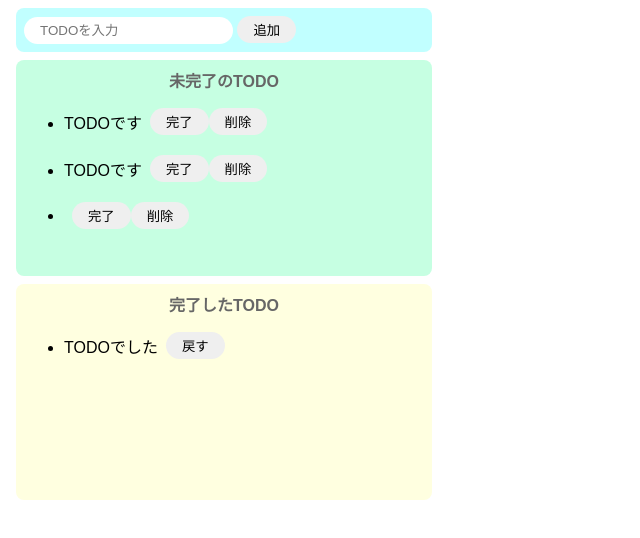
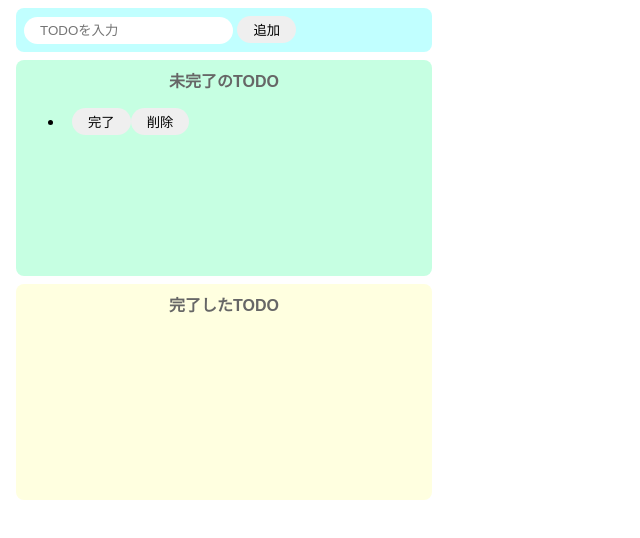
Before and after one commit to R-Tomishi/JS_ToDoApp, a website built with Parcel: page index.html in a window 1280 px wide. Both pictures are taken after a click on the button "追加". Shown: the whole page, without its empty margins (0-640 px from the left). Built offline with nearby package versions, Linux system fonts and the light colour scheme.

Commit message:
js script finish

```diff
--- a/index.html
+++ b/index.html
@@ -12,25 +12,9 @@
     </div>
     <div class="incomplete-area" , id="incomplete-list">
       <p class="title">未完了のTODO</p>
-      <ul class="list-row">
-        <li>TODOです</li>
-        <button>完了</button>
-        <button>削除</button>
-      </ul>
-      <ul class="list-row">
-        <li>TODOです</li>
-        <button>完了</button>
-        <button>削除</button>
-      </ul>
     </div>
     <div class="complete-area" , id="complete-list">
       <p class="title">完了したTODO</p>
-      <ul class="list-row">
-        <li>TODOでした</li>
-        <div>
-          <button>戻す</button>
-        </div>
-      </ul>
     </div>
     <script src="src/index.js"></script>
   </body>
--- a/src/index.js
+++ b/src/index.js
@@ -5,13 +5,18 @@ const onClickAdd = () => {
   const inputText = document.getElementById("add-text").value;
   document.getElementById("add-text").value = "";
 
+  createIncompleteList(inputText);
+};
+
+// 未完了リストに追加する関数
+const createIncompleteList = (text) => {
   // ul生成
   const ul = document.createElement("ul");
   ul.className = "list-row";
 
   // liタグ生成
   const li = document.createElement("li");
-  li.innerText = inputText;
+  li.innerText = text;
 
   // button(完了)タグを生成
   const completeButton = document.createElement("button");
@@ -42,7 +47,7 @@ const onClickAdd = () => {
 
       // テキストを取得
       const text = backButton.parentNode.firstElementChild.innerText;
-      console.log(text);
+      createIncompleteList(text);
     });
 
     // divタグの子要素に各要素を作成
@@ -75,9 +80,6 @@ const onClickAdd = () => {
   // 未完了リストに追加
   document.getElementById("incomplete-list").appendChild(ul);
 };
-
-// 未完了リストに追加する関数
-
 document
   .getElementById("add-button")
   .addEventListener("click", () => onClickAdd());
```
